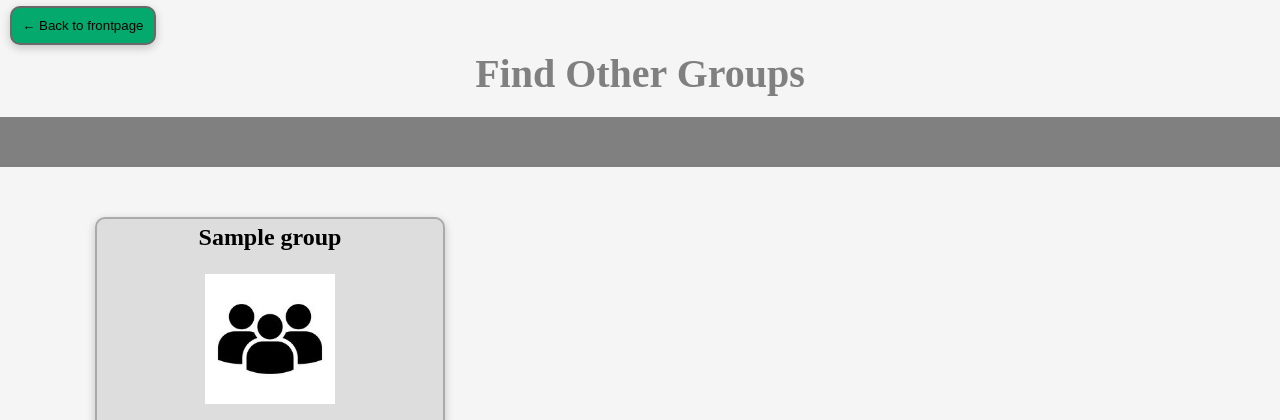
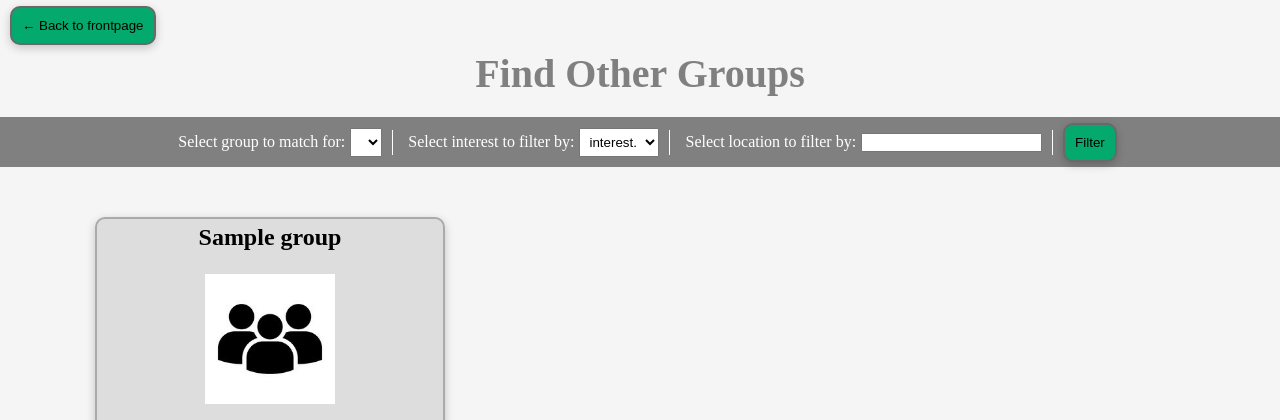
Before and after one commit to Madt2/TDT4145-Prosjekt-Vaar-2022, a Django app: page /GroupUp/groups_overview/ in a window 1280 px wide. Shown: the top 420 px of the page. Run offline with Django 4.2, Linux system fonts and the light colour scheme; tables that the repository leaves empty hold one stand-in row (values such as "Sample post"); lists and menus that the app fills with data are empty.

Commit message:
Prøvd litt forskjellig. Ikke fungerbart

```diff
--- a/GroupUpProject/GroupUp/views.py
+++ b/GroupUpProject/GroupUp/views.py
@@ -9,7 +9,7 @@ from django.views.generic.detail import DetailView
 from django.views.generic.edit import UpdateView
 
 from .forms import GroupForm, SignUpForm
-from .models import Profile, Group
+from .models import Interest, MemberOfGroup, Profile, Group
 
 
 # Create your views here.
@@ -32,9 +32,34 @@ class GroupsListView(ListView):
     model = Group
 
     def get(self, request, *args, **kwargs):
+        groups = Group.objects.values().all().exclude(group_leader_id = request.user.id)
+        filter_interest = request.GET.get('interest')
+        filter_location = request.GET.get('location')
+        bossing_group = request.GET.get('boss')
+        if filter_interest != "" and filter_interest is not None:
+            groups = groups.filter(interest__icontains = filter_interest)
+
+
+        #for memberOfGroupLine in MemberOfGroup.objects.values().all():
+            #for group in groups:
+               # if (memberOfGroupLine.group_id == group.group_id):
+                  #  groups.delete(group)
+
+
+        boss_groups = Group.objects.values().all().filter(group_leader_id = request.user.id)
+        interests = Interest.objects.values().all()
+        context = {'groups': groups, 'interests': interests, 'boss_groups': boss_groups}
+        return render(request, 'GroupUp/groups_overview_page.html', context)
+
+
+
+'''class GroupsListView(ListView):
+    model = Group
+
+    def get(self, request, *args, **kwargs):
         groups = Group.objects.values().all().exclude(group_leader_id=request.user.id)
         context = {'groups': groups}
-        return render(request, 'GroupUp/groups_overview_page.html', context)
+        return render(request, 'GroupUp/groups_overview_page.html', context)'''
 
 
 class GroupDetailView(DetailView):
--- a/GroupUpProject/templates/GroupUp/groups_overview_page.html
+++ b/GroupUpProject/templates/GroupUp/groups_overview_page.html
@@ -16,6 +16,35 @@
     </nav>
     <h1>Find Other Groups</h1>
     <div id="options">
+        <div style="display: all">
+            <label for="groups"> Select group to match for:</label>
+            <select name = "group" id="group">
+                {% for group in boss_groups%}
+                    <option value="group">group</option>
+                {% endfor %}
+            </select>
+        </div>
+        <div style="display: all">
+            <label for="interest"> Select interest to filter by:</label>
+            <select name = "interest" id="interest">
+                {% for interest in interests %}
+                    <option value=interest>interest.</option>
+                {% endfor %}
+            </select>
+        </div>
+        <div style="display: all">
+            <label for="location"> Select location to filter by:</label>
+            <input type="text" id="location" name="location">
+        </div>
+        <button name="filter" onclick="filterGroups()" type="button">
+            Filter
+        </button>
+        <script>
+            function filterGroups(){
+                <!-- TODO Need to update groups-->>
+            }
+
+        </script>
         <div style="display: none">
             <label for="groups">Select group to match for:</label>
             <select name="group" id="groups">
```
